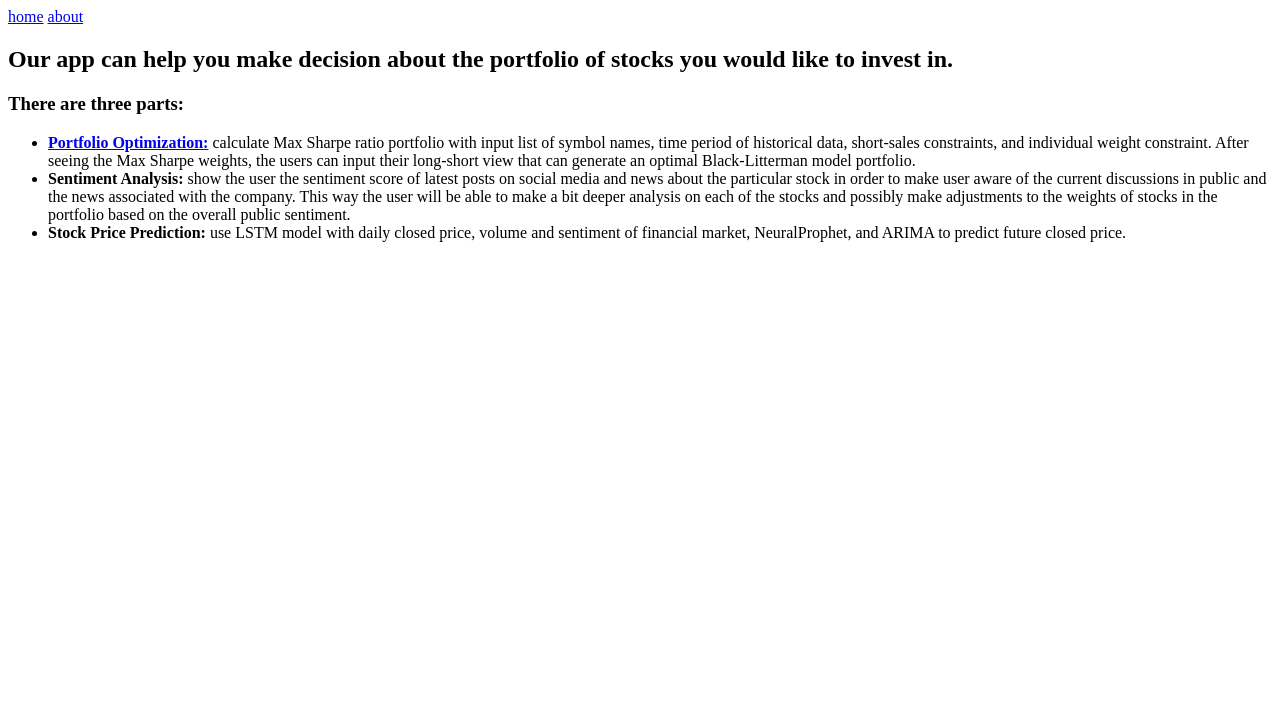
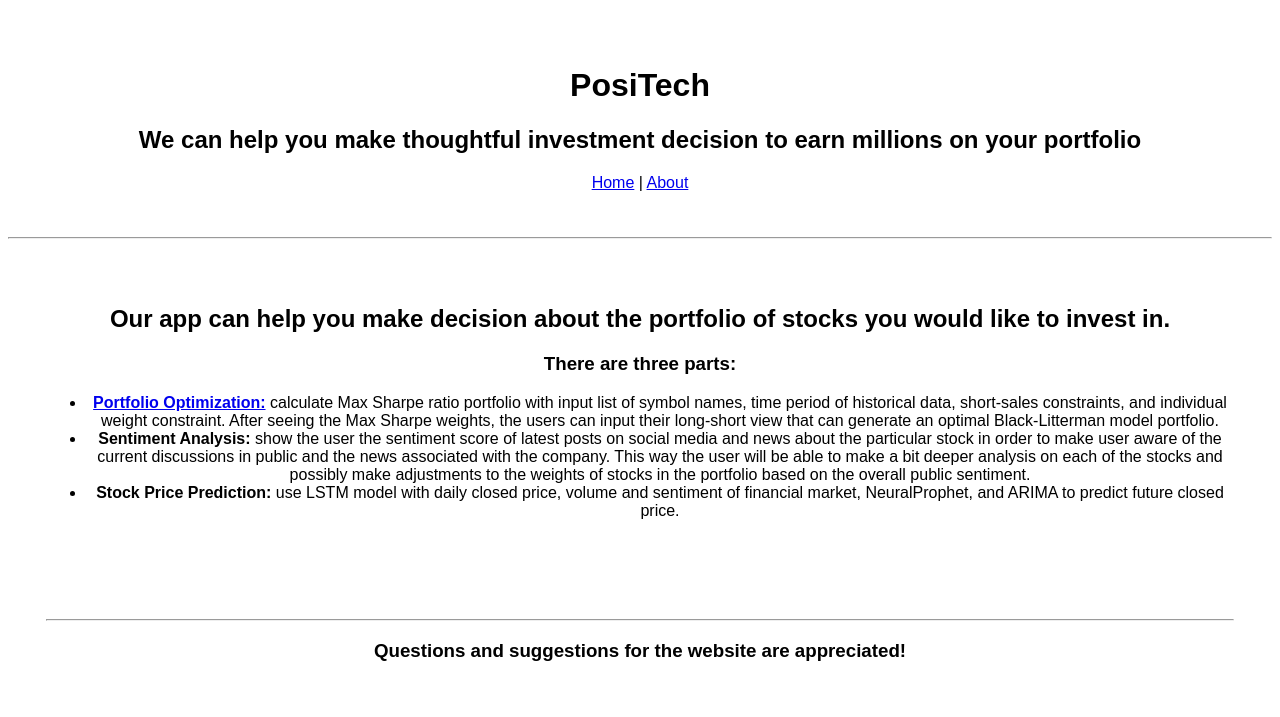
Before and after one commit to arshiya-k/PosiTech, a Flask app: page / in a window 1280 px wide. Shown: the top 717 px of the page. Run offline with Flask 2, Linux system fonts and the light colour scheme; some libraries are stand-ins or nearby versions.

Commit message:
pushing stuff from work in class

```diff
--- a/app.py
+++ b/app.py
@@ -6,6 +6,7 @@
 from flask_session import Session
 import portfolio_optimization_lstm_prediction as polp
 import stock_symbols as symbols
+import keras
 
 
 app = Flask(__name__, static_folder='/static')
@@ -48,6 +49,18 @@
     for s in stocks_raw:
         stocks.append(s.strip())
 
+    user_input_stock = "GOOGL"
+
+    if user_input_stock=="GOOGL":
+        model = keras.models.load_model("googl_model")
+
+    pred_y = model.predict(test_x)
+    y_pred_price = target_normalizer.inverse_transform(pred_y)
+    # result
+    result_df = pd.DataFrame(data={"original":stock_df["Close"][len(stock_df)-len(y_pred_price):],"pred":list(y_pred_price .reshape(1,len(y_pred_price ))[0])})
+    result_dic[i] = result_df
+
+
     # print(stocks)
 
     hist_data = request.form["hist-data"]
--- a/portfolio_optimization_lstm_prediction.py
+++ b/portfolio_optimization_lstm_prediction.py
@@ -395,6 +395,7 @@
     epochs = 3
     num_feature = len(feature_lst)
 
+
     for i in stock_list:
         # preprocess
         stock_df =yf.download(i,period="10y")
@@ -402,7 +403,11 @@
         # model
         model = gimme_LSTM_model(day_ago=50,num_feature=num_feature)
         model.fit(train_x,train_y,epochs=epochs,batch_size=batch_size)
+        model.save("googl_model")
         # predict
+
+        # Inside the flask app
+        model = keras.model.load_model("googl_model")
         pred_y = model.predict(test_x)
         y_pred_price = target_normalizer.inverse_transform(pred_y)
         # result
--- a/static/img/styles.css
+++ b/static/img/styles.css
@@ -0,0 +1,16 @@
+.head_container {
+    text-align: center;
+    font-family: sans-serif;
+    padding: 1cm;
+
+}
+.foot_container {
+    text-align: center;
+    font-family: sans-serif;
+    padding: 1cm;
+}
+.home_container {
+    text-align: center;
+    font-family: sans-serif;
+    padding: 1cm;
+}
--- a/templates/layout.html
+++ b/templates/layout.html
@@ -1,7 +1,8 @@
 <!DOCTYPE html>
 <html>
     <head>
-        <title>{{title}}</title>
+        <title>PosiTech</title>
+        <link rel="stylesheet" href="static/img/styles.css"/>
         <meta charset="utf-8">
         <script src="http://ajax.googleapis.com/ajax/libs/jquery/1.11.0/jquery.min.js"></script>
         <script src="http://ajax.googleapis.com/ajax/libs/jqueryui/1.10.4/jquery-ui.min.js"></script>
@@ -11,9 +12,17 @@
     </head>
 
 <body>
-    <header>
-        {% include "_navigation.html" %}
-    </header>
+    <div class="head_container">
+        <h1>PosiTech</h1>
+        <h2>We can help you make thoughtful investment decision to earn millions on your portfolio</h2>
+        <a href="{{ url_for('home')}}">Home</a> |
+        <a href="{{ url_for('about')}}">About</a>
+    </div>
+    <hr>
     {% block content %}{% endblock %}
+    <div class="foot_container">
+        <hr>
+        <h3>Questions and suggestions for the website are appreciated!</h3>
+    </div>
 </body>
 </html>
--- a/templates/stocks.html
+++ b/templates/stocks.html
@@ -127,5 +127,6 @@
 //             multiselect: true
 //     });
 // });
+ // Arshiya is the best :)
 </script>
 {% endblock content %}
```
Also changed, not shown: README.md, 3 other files.
